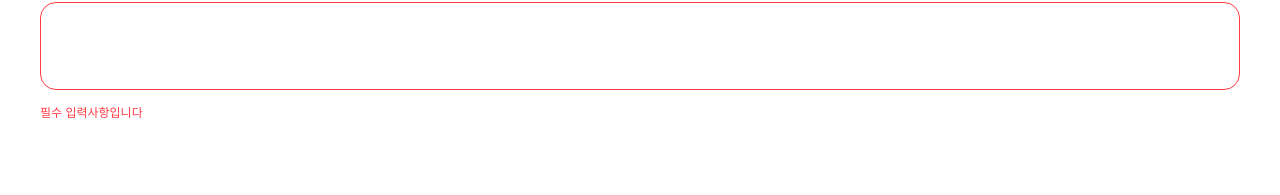
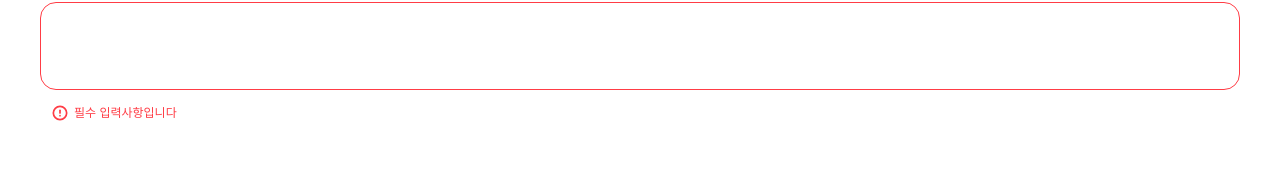
Before and after one commit to depromeet/InsightOut-client, a Next.js app: page /demo/input in a window 1280 px wide. Shown: the part 482-677 px from the top of the page. Built offline with nearby package versions, Linux system fonts and the light colour scheme; a web font is replaced by a local one.

Commit message:
feat: ErrorIcon 추가

```diff
--- a/src/components/Input/ErrorMessage.tsx
+++ b/src/components/Input/ErrorMessage.tsx
@@ -1,3 +1,34 @@
 import { PropsWithChildren } from 'react';
 
-export const ErrorMessage = ({ children }: PropsWithChildren) => <p className="mt-2 text-xs text-error">{children}</p>;
+export const ErrorMessage = ({ children }: PropsWithChildren) => (
+  <p className="flex gap-[6px] mt-2 ml-3 text-xs text-error">
+    <ErrorIcon />
+    {children}
+  </p>
+);
+
+const ErrorIcon = () => (
+  <svg
+    className="stroke-error"
+    width="16"
+    height="16"
+    viewBox="0 0 16 16"
+    fill="none"
+    xmlns="http://www.w3.org/2000/svg">
+    <g clipPath="url(#clip0_1561_10855)">
+      <path
+        d="M8.00016 14.6663C11.6821 14.6663 14.6668 11.6816 14.6668 7.99967C14.6668 4.31778 11.6821 1.33301 8.00016 1.33301C4.31826 1.33301 1.3335 4.31778 1.3335 7.99967C1.3335 11.6816 4.31826 14.6663 8.00016 14.6663Z"
+        strokeWidth="1.7"
+        strokeLinecap="round"
+        strokeLinejoin="round"
+      />
+      <path d="M8 10.667H8.00667" strokeWidth="1.7" strokeLinecap="round" strokeLinejoin="round" />
+      <path d="M8 5.33301V7.99967" strokeWidth="1.7" strokeLinecap="round" strokeLinejoin="round" />
+    </g>
+    <defs>
+      <clipPath id="clip0_1561_10855">
+        <rect width="16" height="16" fill="white" />
+      </clipPath>
+    </defs>
+  </svg>
+);
```
